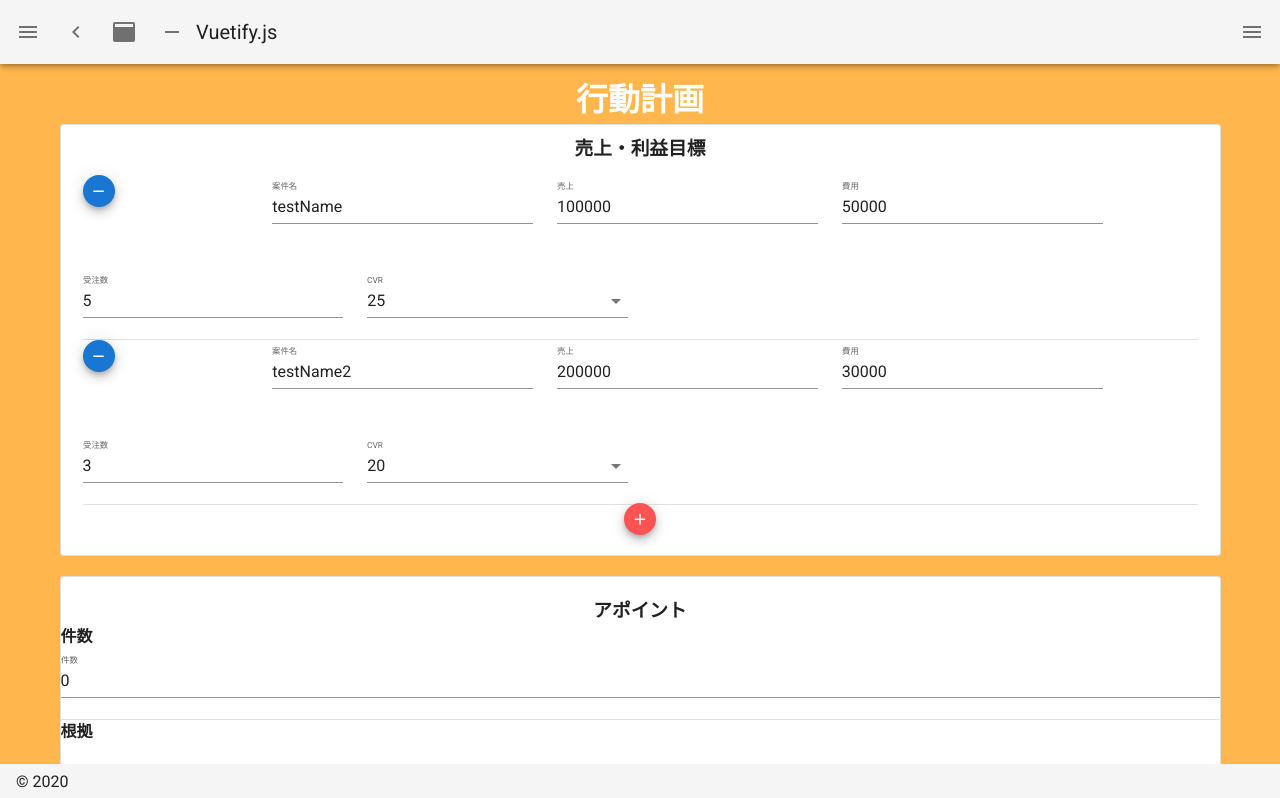
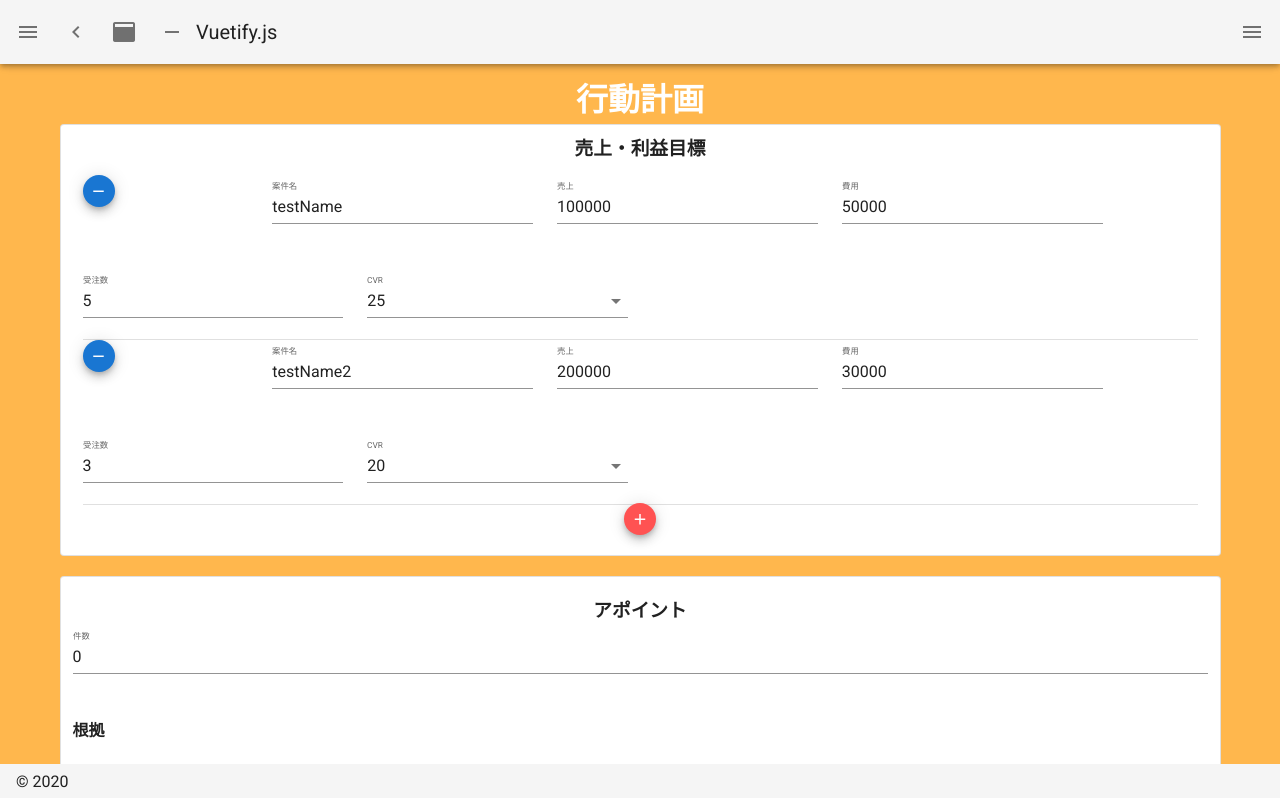
Before and after one commit to Liam1230/bisPrisonBot, a Nuxt app: page / in a window 1280 px wide. Shown: the top 798 px of the page. Built offline with nearby package versions, Linux system fonts and the light colour scheme.

Commit message:
レイアウトの修正

```diff
--- a/pages/index.vue
+++ b/pages/index.vue
@@ -65,20 +65,22 @@
 			<h3 align="center">
 				アポイント
 			</h3>
-			<h4 align="left">
-				件数
-			</h4>
-			<v-text-field
-				v-model="count"
-				label="件数"
-			></v-text-field>
-			<v-divider></v-divider>
-			<h4 align="left">
-				根拠
-			</h4>
 			<v-container>
 				<v-row>
-					<v-col cols="4" md="4" style="padding:0px">
+					<v-col cols="12" class="pt-0">
+						<v-text-field
+							v-model="count"
+							label="件数"
+						></v-text-field>
+					</v-col>
+				</v-row>
+				<v-row>
+					<v-col cols="12" class="pb-0">
+						<h4 align="left">
+							根拠
+						</h4>
+					</v-col>
+					<v-col class="pt-0" cols="4" md="4" style="padding:0px">
 						<v-checkbox
 							v-model="checkboxItems.sns"
 							label="SNS"
```
